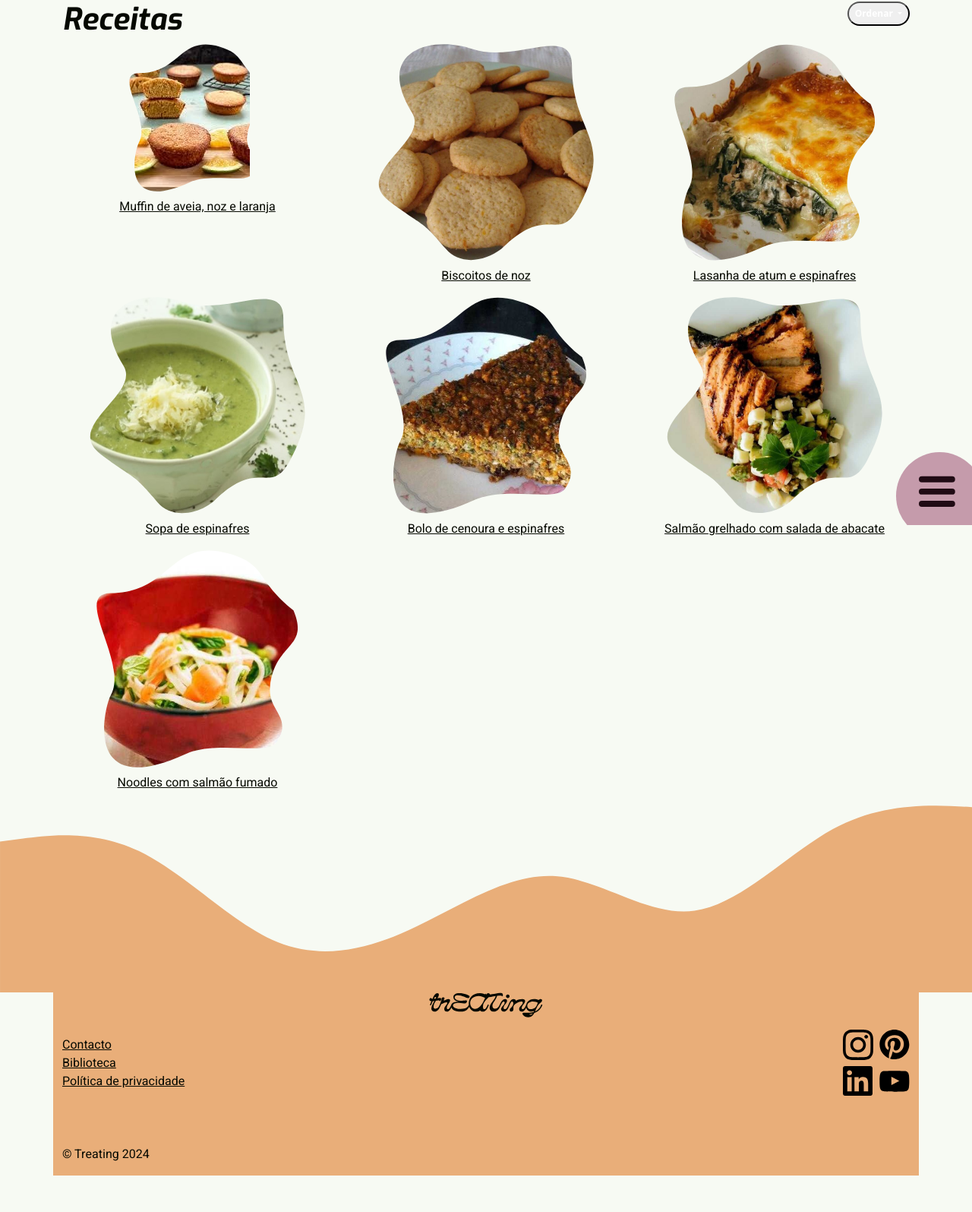
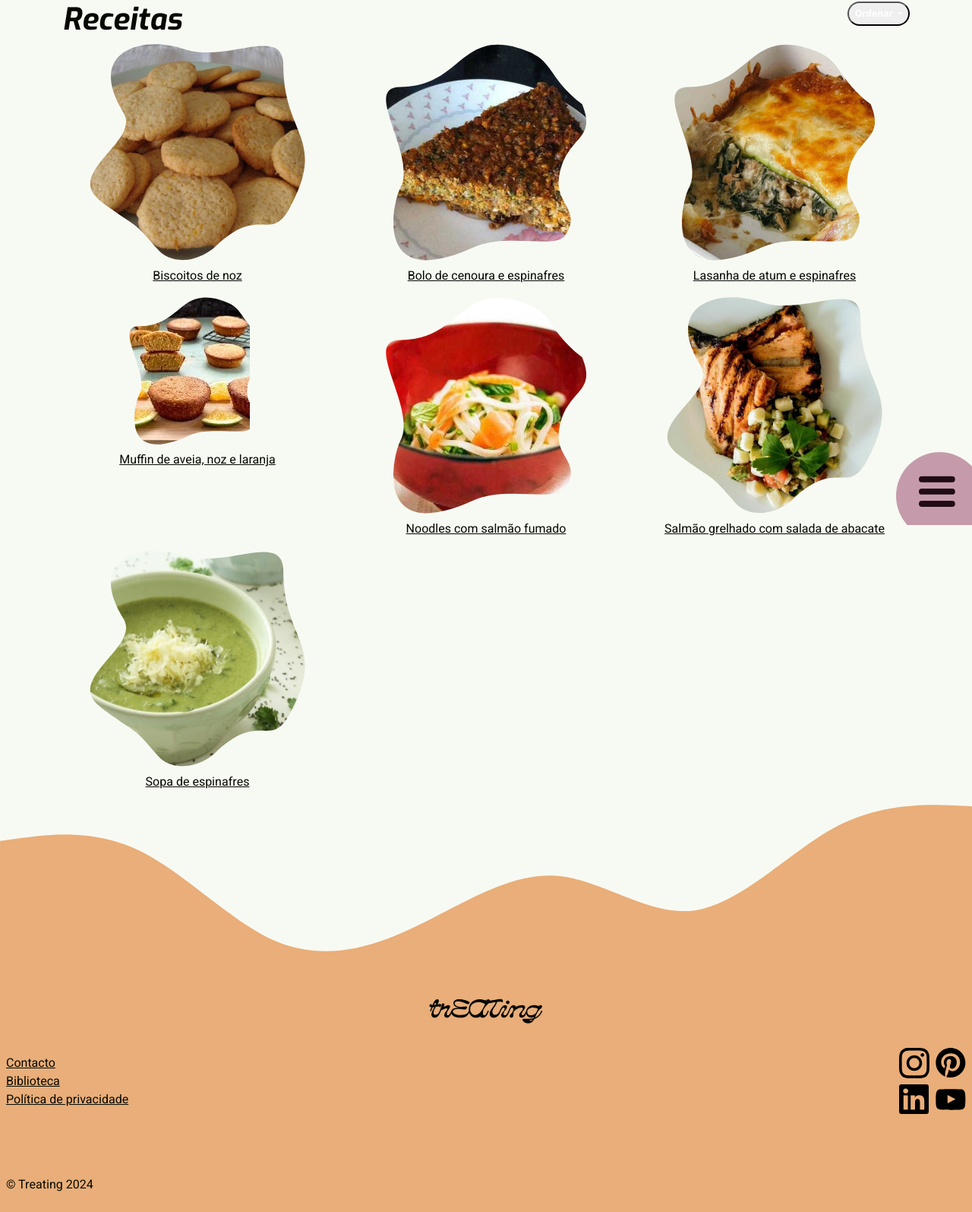
Before and after one commit to CarolinaFH4/treating_website, a PHP site: page /receitas.php in a window 1280 px wide. Shown: the part 109-1704 px from the top of the page at 76% size. Before the commit the page ends 1656 px from the top, so only its background shows below. Run offline with PHP 8.4, Linux system fonts and the light colour scheme; data comes from the database, SQL or seed files in the repository; some web fonts are replaced.

Commit message:
tentativa de ordenação de arrays

```diff
--- a/alimentos.php
+++ b/alimentos.php
@@ -6,7 +6,8 @@
 
   $result = mysqli_query($connection, $query);
   $food = mysqli_fetch_assoc($result);
-
+  // Não funciona??
+  //sort($food);
 
 ?>
 
--- a/footer.php
+++ b/footer.php
@@ -3,15 +3,15 @@
       <img class="wavef" src="./media/icons/wave.footer.svg" alt="wave separation">
   </div>
 
-  <div class="container d-flex flex-column bg-secondary-subtle">
+  <div class="d-flex flex-column bg-secondary-subtle">
 
-    <div class="mb-3 align-self-center">
+    <div class="p-2 mb-3 align-self-center">
       <a href="index.php">
         <img src="./media/icons/logo_no_border.svg" alt="Treating logo">
       </a>
     </div>
 
-    <div class="d-flex justify-content-between align-items-center flex-wrap">
+    <div class="p-2 d-flex justify-content-between align-items-center flex-wrap">
       <div class="d-flex flex-column">
             <a href="">Contacto</a>
             <a href="">Biblioteca</a>
@@ -29,7 +29,7 @@
       </div>
     </div>
 
-    <div class="flastdiv d-flex align-items-bottom">
+    <div class="p-2 flastdiv d-flex align-items-bottom">
       <p class="">
       © Treating 2024
       </p>
--- a/receitas.php
+++ b/receitas.php
@@ -3,11 +3,12 @@
   require "connection.php";
 
   $query = "SELECT *
-            FROM recipes";
+            FROM recipes
+            ORDER BY title ASC";
 
   $result = mysqli_query($connection, $query);
   $recipes = mysqli_fetch_assoc($result);
-
+  sort($recipes);
 
 ?>
 
@@ -68,12 +69,15 @@
       <div class="row">
       <?php
         foreach ($result as $rec) {
+
           $idrec = $rec["idrecipe"];
           if($idrec % 2 == 0){
             $mask = '2';
           } else{
             $mask = '1';
           };
+
+
       ?>
         <div class="p-0 col-6 col-md-4">
           <a href="detalhereceita.php?idrecipe=<?php echo $idrec?>">
```
